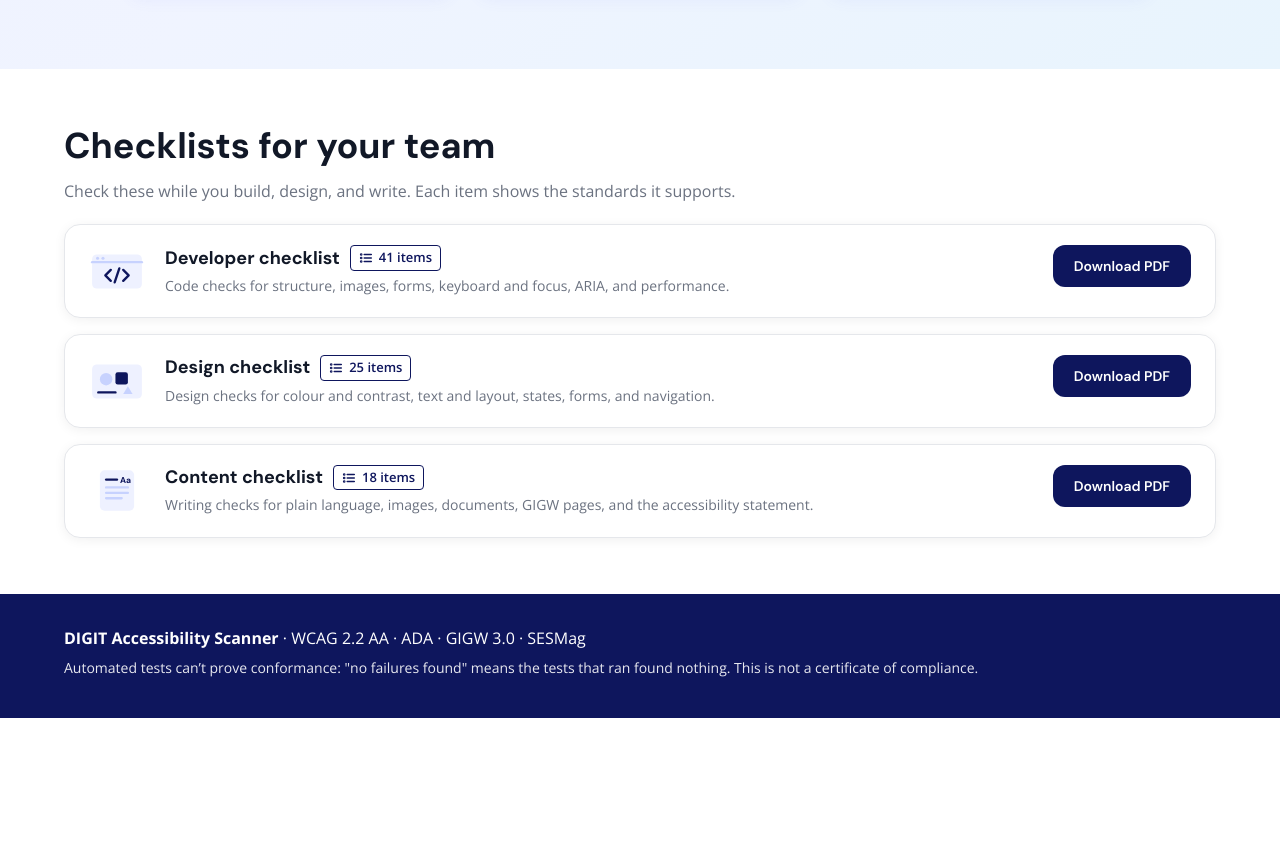
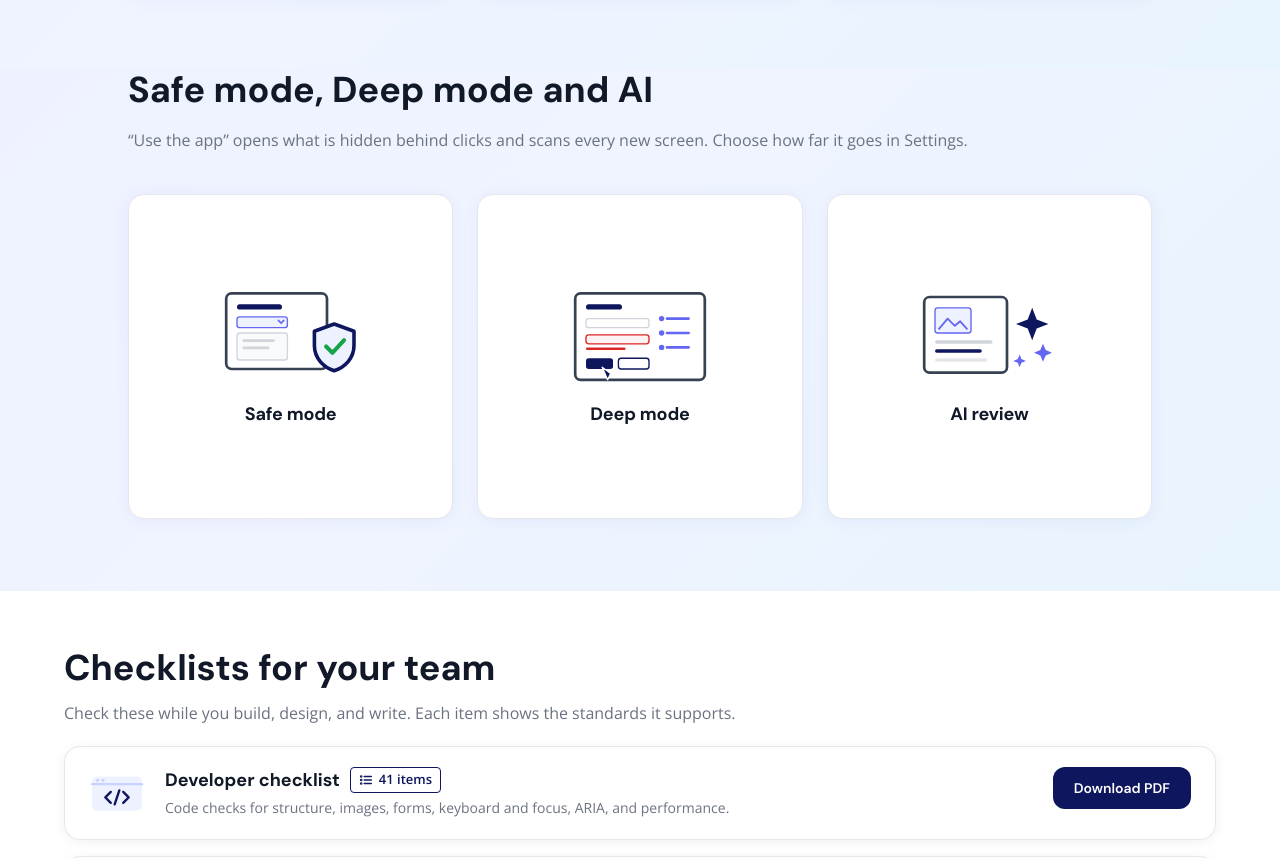
Before and after one commit to niharikasuri-bit/accessibility-site, a plain HTML site: page index.html in a window 1280 px wide. Shown: the part 1831-2689 px from the top of the page. Before the commit the page ends 2549 px from the top, so only its background shows below. Drawn offline with nearby package versions, Linux system fonts and the light colour scheme.

Commit message:
Add the Safe mode, Deep mode and AI section after What the scanner tests
Co-Authored-By: Claude Opus 5.5 <noreply@anthropic.com>

```diff
--- a/index.html
+++ b/index.html
@@ -204,6 +204,76 @@
       </div>
     </section>
 
+    <section class="tests" id="modes" aria-labelledby="modes-title">
+      <div class="wrap">
+        <h2 id="modes-title">Safe mode, Deep mode and AI</h2>
+        <p class="lead-sm">“Use the app” opens what is hidden behind clicks and scans every new screen. Choose how far it goes in Settings.</p>
+        <ul class="phil-grid">
+          <li>
+            <div class="phil-card" tabindex="0" role="group" aria-labelledby="phil-4">
+              <div class="phil-front" aria-hidden="true">
+                <svg viewBox="0 0 160 110" width="144" height="99" aria-hidden="true">
+    <rect x="8" y="6" width="112" height="84" rx="6" fill="#FFFFFF" stroke="#374151" stroke-width="3"/>
+    <rect x="20" y="18" width="50" height="6" rx="3" fill="#0E165D"/>
+    <rect x="20" y="32" width="56" height="12" rx="3" fill="#EEF1FF" stroke="#6366F1" stroke-width="1.5"/><path d="M66 36l3 3 3-3" fill="none" stroke="#6366F1" stroke-width="1.8" stroke-linecap="round"/>
+    <rect x="20" y="50" width="56" height="30" rx="3" fill="#F9FAFB" stroke="#D1D5DB" stroke-width="1.5"/>
+    <rect x="26" y="57" width="36" height="3" rx="1.5" fill="#D1D5DB"/><rect x="26" y="65" width="30" height="3" rx="1.5" fill="#D1D5DB"/>
+    <path d="M128 40l22 8v16c0 14-10 24-22 28-12-4-22-14-22-28V48z" fill="#EEF1FF" stroke="#0E165D" stroke-width="4" stroke-linejoin="round"/>
+    <path d="M119 65l7 7 13-14" fill="none" stroke="#16A34A" stroke-width="4.5" stroke-linecap="round" stroke-linejoin="round"/>
+  </svg>
+                <span class="phil-title">Safe mode</span>
+              </div>
+              <div class="phil-back">
+                <h3 id="phil-4">Safe mode</h3>
+                <p>Opens menus, tabs, accordions and dialogs one by one and scans each new state. Never saves anything.</p>
+              </div>
+            </div>
+          </li>
+          <li>
+            <div class="phil-card" tabindex="0" role="group" aria-labelledby="phil-5">
+              <div class="phil-front" aria-hidden="true">
+                <svg viewBox="0 0 160 110" width="144" height="99" aria-hidden="true">
+    <rect x="8" y="6" width="144" height="96" rx="6" fill="#FFFFFF" stroke="#374151" stroke-width="3"/>
+    <rect x="20" y="18" width="40" height="6" rx="3" fill="#0E165D"/>
+    <rect x="20" y="34" width="70" height="10" rx="3" fill="#FFFFFF" stroke="#D1D5DB" stroke-width="1.5"/>
+    <rect x="20" y="52" width="70" height="10" rx="3" fill="#FEF2F2" stroke="#DC2626" stroke-width="1.5"/>
+    <rect x="20" y="66" width="44" height="3" rx="1.5" fill="#DC2626"/>
+    <rect x="20" y="78" width="30" height="12" rx="3" fill="#0E165D"/><rect x="56" y="78" width="34" height="12" rx="3" fill="#FFFFFF" stroke="#0E165D" stroke-width="1.5"/>
+    <path d="M110 34h24M110 50h24M110 66h24" stroke="#6366F1" stroke-width="3" stroke-linecap="round"/>
+    <circle cx="104" cy="34" r="3" fill="#6366F1"/><circle cx="104" cy="50" r="3" fill="#6366F1"/><circle cx="104" cy="66" r="3" fill="#6366F1"/>
+    <path d="M38 88l6 14 3-6 6 3z" fill="#0E165D" stroke="#FFFFFF" stroke-width="1.5" stroke-linejoin="round"/>
+  </svg>
+                <span class="phil-title">Deep mode</span>
+              </div>
+              <div class="phil-back">
+                <h3 id="phil-5">Deep mode</h3>
+                <p>Uses the app like a person testing it: clicks Add, New, Edit and cards, presses Save with empty and wrongly formatted fields to test the error messages, then closes the form without saving. It never creates test data.</p>
+              </div>
+            </div>
+          </li>
+          <li>
+            <div class="phil-card" tabindex="0" role="group" aria-labelledby="phil-6">
+              <div class="phil-front" aria-hidden="true">
+                <svg viewBox="0 0 160 110" width="144" height="99" aria-hidden="true">
+    <rect x="8" y="10" width="92" height="84" rx="6" fill="#FFFFFF" stroke="#374151" stroke-width="3"/>
+    <rect x="20" y="22" width="40" height="28" rx="3" fill="#EEF1FF" stroke="#6366F1" stroke-width="1.5"/><path d="M24 46l10-12 8 8 6-5 8 9" fill="none" stroke="#6366F1" stroke-width="2" stroke-linejoin="round"/>
+    <rect x="20" y="58" width="64" height="4" rx="2" fill="#D1D5DB"/><rect x="20" y="68" width="52" height="4" rx="2" fill="#0E165D"/><rect x="20" y="78" width="58" height="4" rx="2" fill="#E5E7EB"/>
+    <path d="M128 22l5 13 13 5-13 5-5 13-5-13-13-5 13-5z" fill="#0E165D"/>
+    <path d="M140 62l3 7 7 3-7 3-3 7-3-7-7-3 7-3z" fill="#6366F1"/>
+    <path d="M114 74l2 5 5 2-5 2-2 5-2-5-5-2 5-2z" fill="#6366F1"/>
+  </svg>
+                <span class="phil-title">AI review</span>
+              </div>
+              <div class="phil-back">
+                <h3 id="phil-6">AI review</h3>
+                <p>Chrome’s built-in AI, free, runs on this computer. It judges image descriptions, link text, headings, labels and page titles, and writes a code fix for each issue. Page content never leaves the computer.</p>
+              </div>
+            </div>
+          </li>
+        </ul>
+      </div>
+    </section>
+
 
     <section class="checklists" id="checklists" aria-labelledby="checklists-title">
       <div class="wrap">
--- a/site.css
+++ b/site.css
@@ -149,6 +149,7 @@ code { font: 14px "JetBrains Mono", ui-monospace, Consolas, monospace; backgroun
    keyboard focus a navy panel shows the title and details. */
 .tests { background: linear-gradient(135deg, #EEF1FF 0%, #F0F4FF 40%, #E8F4FD 100%); }
 .tests .wrap { max-width: 1072px; }
+.tests + .tests { padding-top: 0; }
 .tests h2 { margin-bottom: 16px; }
 .tests .lead-sm { font-size: 16px; line-height: 1.72; margin-bottom: 40px; max-width: none; }
 .phil-grid { list-style: none; margin: 0; padding: 0; display: grid; grid-template-columns: repeat(3, minmax(0, 1fr)); gap: 24px; }
```
